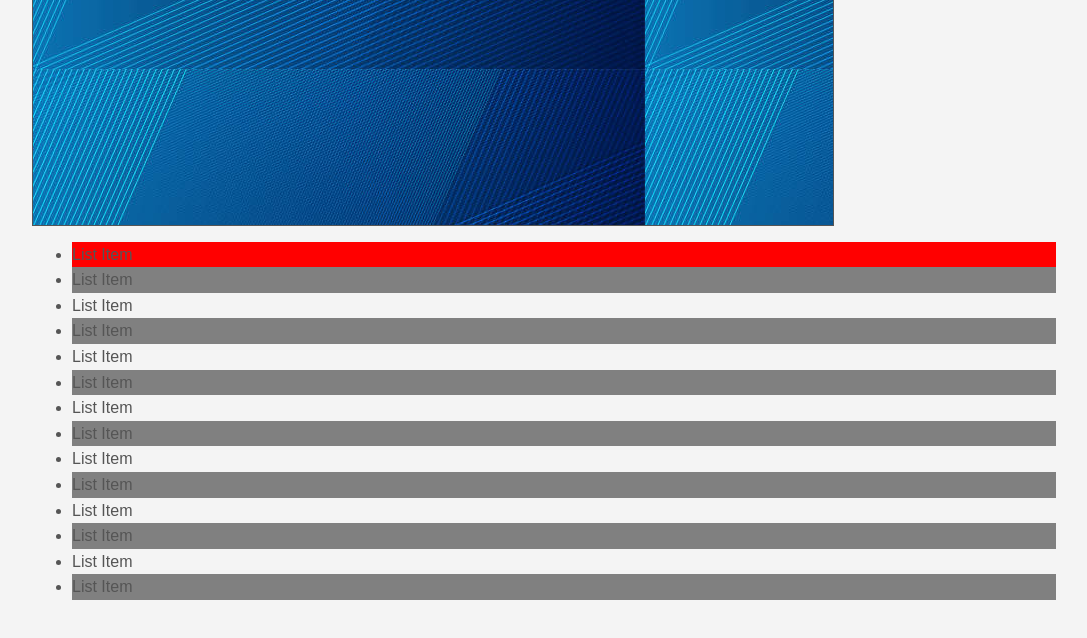
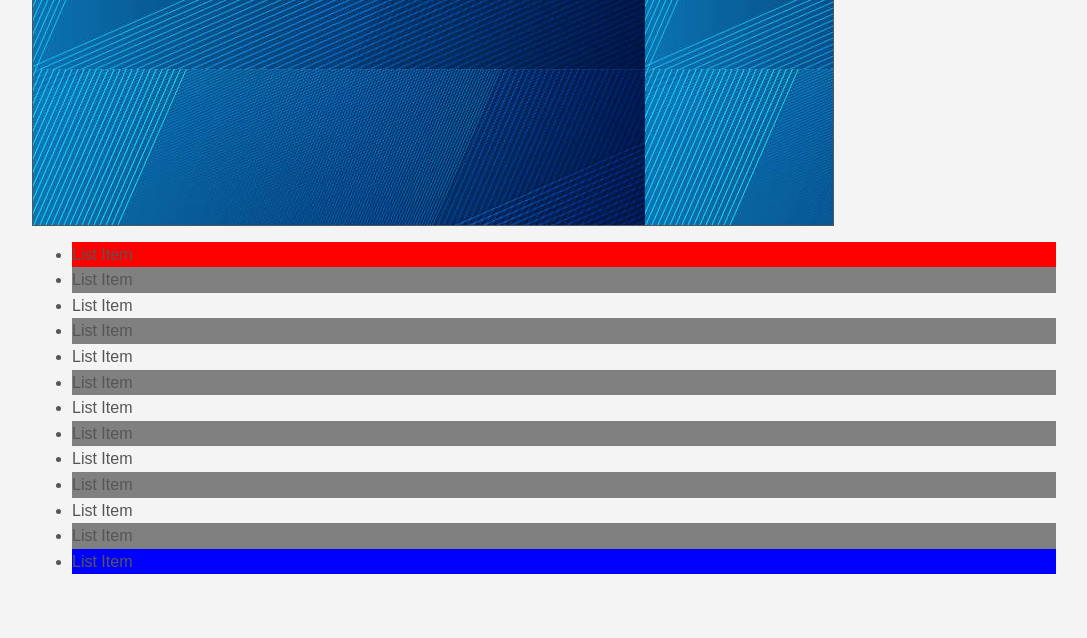
Before and after one commit to jprigotti/traversy_videos, a plain HTML site: page CSS/index.html in a window 1280 px wide. Shown: the part 1578-2216 px from the top of the page, without its empty margins (96-1183 px from the left). Drawn offline with Linux system fonts and the light colour scheme.

Commit message:
deleted li line

```diff
--- a/CSS/index.html
+++ b/CSS/index.html
@@ -126,7 +126,6 @@
 	<li>List Item</li>
 	<li>List Item</li>
 	<li>List Item</li>
-	<li>List Item</li>
 </ul>
 
 	</div>  <!-- Here is where the cointainer ends -->
```
